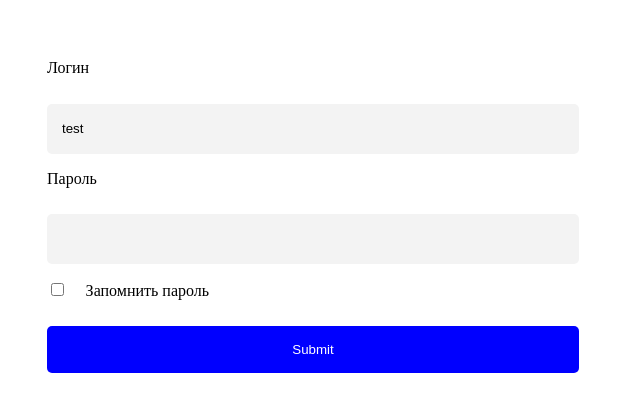
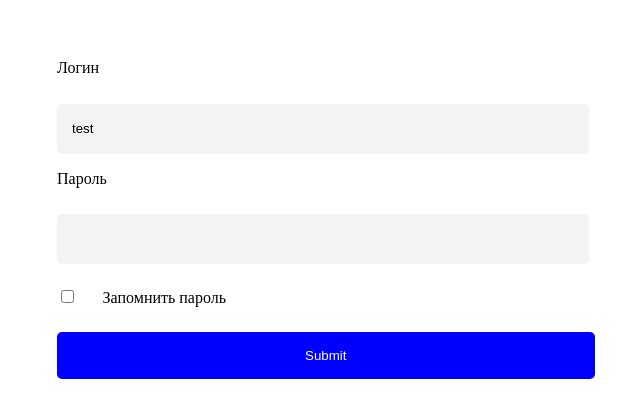
Before and after one commit to Turan141/userLoginAppTest, a React (Create React App) app: page / in a window 1280 px wide. Shown: the top 418 px of the page, without its empty margins (335-975 px from the left). Built offline with nearby package versions, Linux system fonts and the light colour scheme.

Commit message:
update app.tsx
added some styles, improved existing styles

```diff
--- a/src/App.tsx
+++ b/src/App.tsx
@@ -1,6 +1,8 @@
 import React from "react";
 import { useForm, SubmitHandler } from "react-hook-form";
 import styled from "styled-components";
+
+// Styles
 
 const Section = styled.section`
   width: 100vw;
@@ -12,6 +14,7 @@ const Form = styled.form`
   position: relative;
   padding: 25px;
   margin: 10px;
+  width: 40vw;
   display: flex;
   justify-content: flex-start;
   flex-direction: column;
@@ -36,10 +39,14 @@ const Input = styled.input`
 `;
 
 const RememberMeDiv = styled.div`
-  width: 70%;
+  width: 40vw;
 `;
 
 const RememberCheckBox = styled.input`
+  &:checked {
+    border-color: red;
+    background-color: red;
+  }
   border-radius: 1px solid black;
   margin-top: 5%;
 `;
@@ -47,7 +54,7 @@ const RememberCheckBox = styled.input`
 const ConfirmInput = styled.input`
   background-color: blue;
   border: none;
-  width: 100%;
+  width: 42vw;
   padding-top: 2vh;
   padding-bottom: 2vh;
   border-radius: 5px;
@@ -55,12 +62,22 @@ const ConfirmInput = styled.input`
   margin-top: 5%;
 `;
 
+// const ErrorMessage = styled.div`
+//   width: 40vw;
+//   border: 1px solid red;
+//   background-color: rosybrown;
+//   border-radius: 5px;
+//   padding: 2vh 2% 2vh 2%;
+// `;
+
 // Types
 
 type Inputs = {
   example: string;
   exampleRequired: string;
 };
+
+// App
 
 export default function App() {
   const {
@@ -77,23 +94,31 @@ export default function App() {
     <Section>
       <Form onSubmit={handleSubmit(onSubmit)}>
         {/* register your input into the hook by invoking the "register" function */}
+
         <Label>
           Логин
           <Input defaultValue="test" {...register("example")} />
+          {errors.exampleRequired && (
+            <span style={{ color: "red", fontSize: "0.7rem" }}>
+              Обязательное поле
+            </span>
+          )}
         </Label>
-
         {/* include validation with required or other standard HTML validation rules */}
-
         <Label>
           Пароль
           <Input {...register("exampleRequired", { required: true })} />
+          {errors.exampleRequired && (
+            <span style={{ color: "red", fontSize: "0.7rem" }}>
+              Обязательное поле
+            </span>
+          )}
         </Label>
         {/* errors will return when field validation fails  */}
         <RememberMeDiv>
           <RememberCheckBox type="checkbox" />
           <span style={{ marginLeft: "5%" }}>Запомнить пароль</span>
         </RememberMeDiv>
-        {errors.exampleRequired && <span>This field is required</span>}
 
         <ConfirmInput type="submit" />
       </Form>
```
